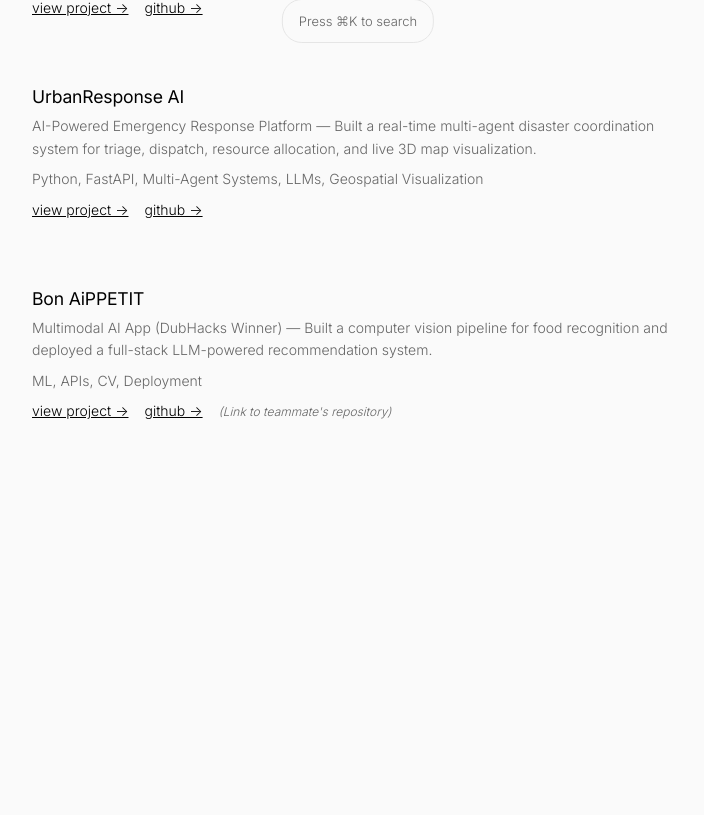
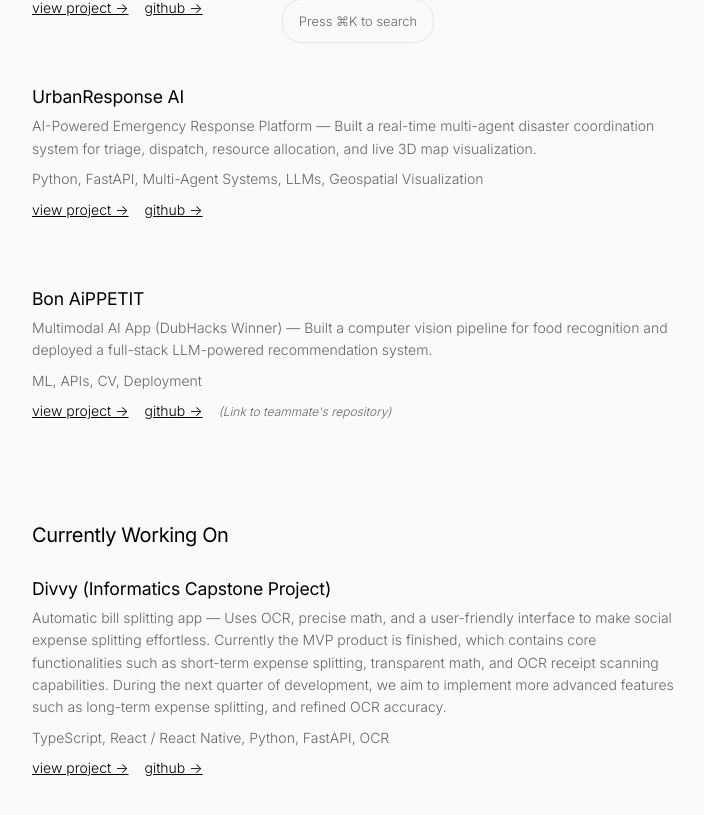
Before and after one commit to Arjun840/arjunsupra_portfolio, a Next.js app: page /projects in a window 1280 px wide. Shown: the part 733-1548 px from the top of the page, without its empty margins (282-986 px from the left). Before the commit the page ends 1348 px from the top, so only its background shows below. Built offline with nearby package versions, Linux system fonts and the light colour scheme.

Commit message:
Added capstone project to portfolio

```diff
--- a/app/projects/page.tsx
+++ b/app/projects/page.tsx
@@ -1,7 +1,7 @@
 import NavBar from "../../components/NavBar";
 import Section from "../../components/Section";
 import ProjectCard from "../../components/ProjectCard";
-import { hero, projects } from "../../content/data";
+import { hero, selectedWork, currentlyWorkingOn } from "../../content/data";
 
 export default function ProjectsPage() {
   return (
@@ -18,7 +18,20 @@ export default function ProjectsPage() {
 
         <Section id="projects" eyebrow="" title="Selected Work" style={{ marginTop: "3rem" }}>
           <div className="grid projects">
-            {projects.map((project) => (
+            {selectedWork.map((project) => (
+              <ProjectCard key={project.title} project={project} index={0} />
+            ))}
+          </div>
+        </Section>
+
+        <Section
+          id="currently-working-on"
+          eyebrow=""
+          title="Currently Working On"
+          style={{ marginTop: "3rem" }}
+        >
+          <div className="grid projects">
+            {currentlyWorkingOn.map((project) => (
               <ProjectCard key={project.title} project={project} index={0} />
             ))}
           </div>
--- a/content/data.ts
+++ b/content/data.ts
@@ -52,7 +52,7 @@ export const skills = {
   ]
 };
 
-export const projects: Project[] = [
+export const selectedWork: Project[] = [
   {
     title: "PortfolioMax",
     summary:
@@ -88,6 +88,17 @@ export const projects: Project[] = [
   }
 ];
 
+export const currentlyWorkingOn: Project[] = [
+  {
+    title: "Divvy (Informatics Capstone Project)",
+    summary:
+      "Automatic bill splitting app — Uses OCR, precise math, and a user-friendly interface to make social expense splitting effortless. Currently the MVP product is finished, which contains core functionalities such as short-term expense splitting, transparent math, and OCR receipt scanning capabilities. During the next quarter of development, we aim to implement more advanced features such as long-term expense splitting, and refined OCR accuracy.",
+    tech: ["TypeScript", "React / React Native", "Python", "FastAPI", "OCR"],
+    githubLink: "https://github.com/allenzheng15/divvy",
+    deployedLink: "https://github.com/allenzheng15/divvy"
+  }
+];
+
 export const timeline = [
   {
     role: "Undergraduate Researcher",
```
